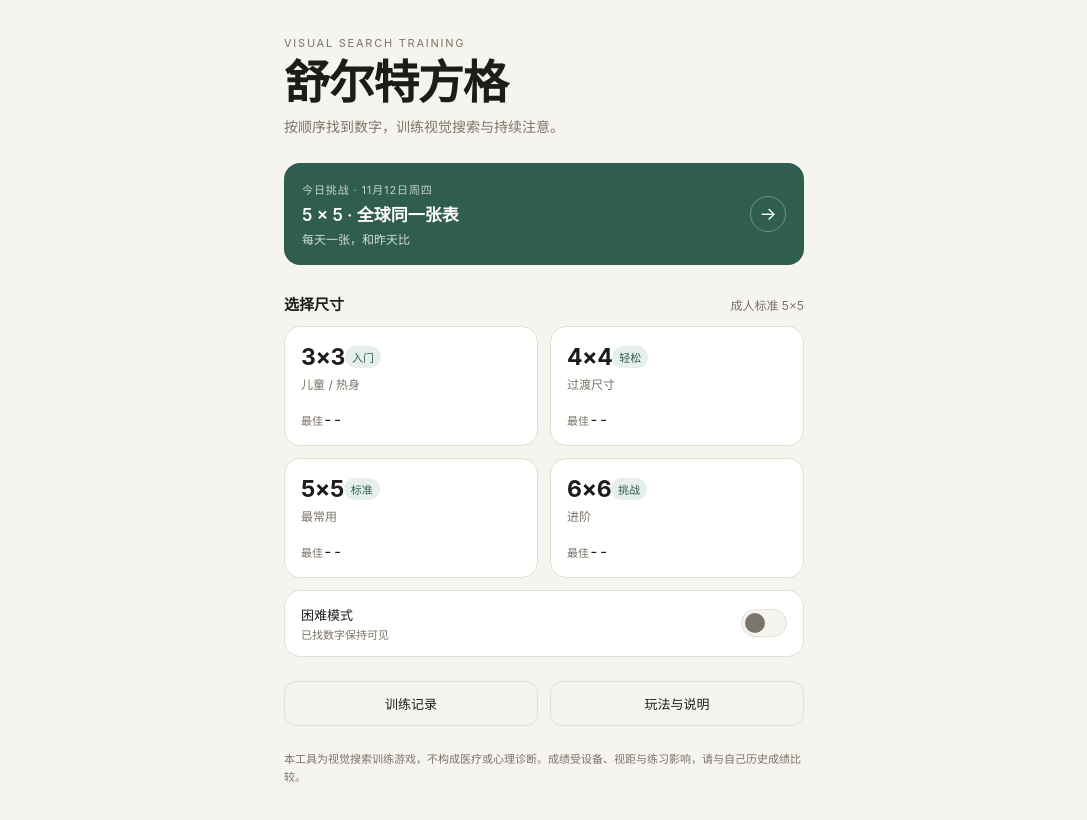
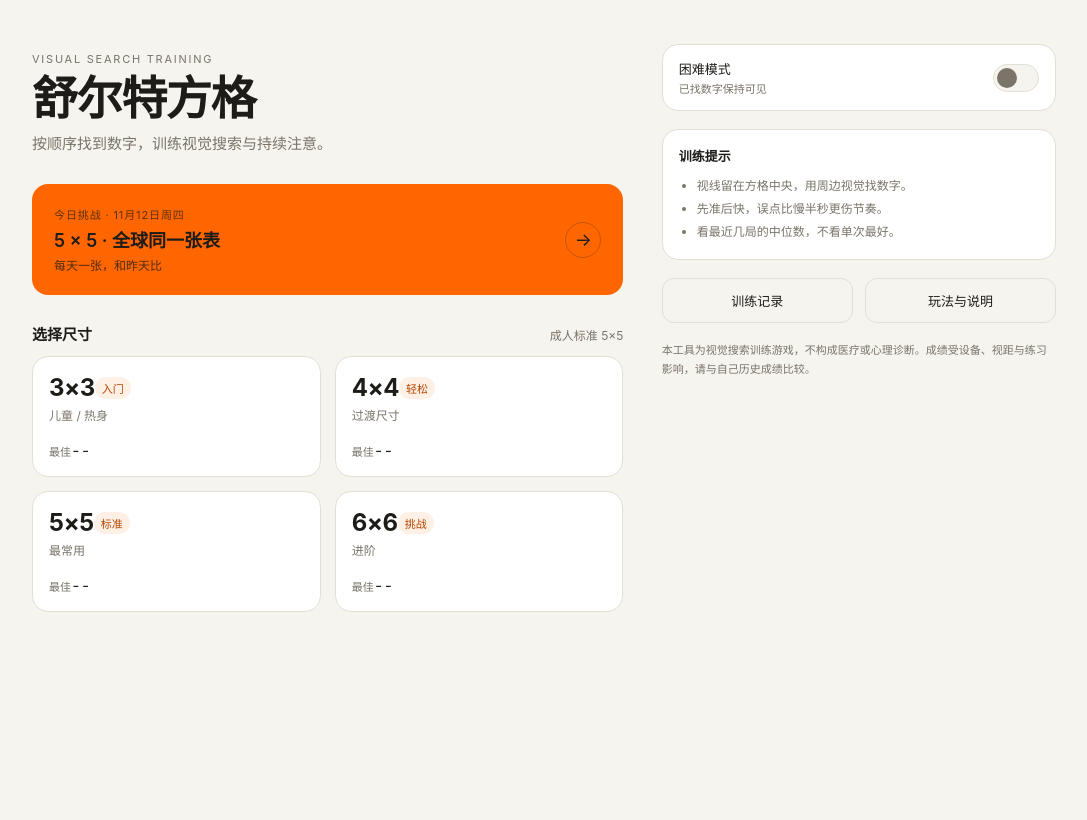
Before and after one commit to mack-peng/schulte-web, a Vue app: page / in a window 1280 px wide. Shown: the top 820 px of the page, without its empty margins (96-1183 px from the left). Built offline with nearby package versions, Linux system fonts and the light colour scheme.

Commit message:
feat(ui): apply orange theme and fluid responsive layout

```diff
--- a/src/components/GridBoard.vue
+++ b/src/components/GridBoard.vue
@@ -21,7 +21,7 @@ let observer: ResizeObserver | null = null
 
 const gap = computed(() => (props.size <= 4 ? 8 : 6))
 const cellPx = computed(() => {
-  const available = Math.min(boardWidth.value || 320, 480)
+  const available = Math.min(boardWidth.value || 320, 560)
   const inner = available - gap.value * (props.size - 1)
   return Math.max(28, Math.floor(inner / props.size))
 })
--- a/src/pages/HomeView.vue
+++ b/src/pages/HomeView.vue
@@ -62,7 +62,8 @@ function start(size: GridSize, mode: GameMode = 'free'): void {
 </script>
 
 <template>
-  <main class="page">
+  <main class="page home-page">
+    <div class="home-main">
     <header class="hero">
       <span class="eyebrow">VISUAL SEARCH TRAINING</span>
       <h1 class="title">舒尔特方格</h1>
@@ -78,6 +79,7 @@ function start(size: GridSize, mode: GameMode = 'free'): void {
       <span class="daily-badge" aria-hidden="true">→</span>
     </button>
 
+    <section class="modes-section">
     <div class="section-head">
       <h2 class="section-title">选择尺寸</h2>
       <span class="section-note">成人标准 5×5</span>
@@ -102,7 +104,10 @@ function start(size: GridSize, mode: GameMode = 'free'): void {
         </span>
       </button>
     </div>
+    </section>
+    </div>
 
+    <aside class="home-aside">
     <div class="settings-row card">
       <span>
         <span class="settings-label">困难模式</span>
@@ -120,6 +125,15 @@ function start(size: GridSize, mode: GameMode = 'free'): void {
       </button>
     </div>
 
+    <div class="tips card">
+      <span class="tips-title">训练提示</span>
+      <ul class="tips-list">
+        <li>视线留在方格中央，用周边视觉找数字。</li>
+        <li>先准后快，误点比慢半秒更伤节奏。</li>
+        <li>看最近几局的中位数，不看单次最好。</li>
+      </ul>
+    </div>
+
     <p v-if="!storageOk" class="storage-warning">当前浏览器无法使用本地存储，成绩不会被保存。</p>
 
     <div class="links">
@@ -130,6 +144,7 @@ function start(size: GridSize, mode: GameMode = 'free'): void {
     <p class="disclaimer">
       本工具为视觉搜索训练游戏，不构成医疗或心理诊断。成绩受设备、视距与练习影响，请与自己历史成绩比较。
     </p>
+    </aside>
 
     <div v-if="showHelp" class="overlay" @click.self="showHelp = false">
       <div class="overlay-card help-card">
--- a/src/pages/RecordsView.vue
+++ b/src/pages/RecordsView.vue
@@ -89,6 +89,7 @@ function clearRecords(): void {
       <button type="button" class="btn primary" @click="router.push('/')">去训练</button>
     </div>
 
+    <section class="history-panel">
       <h2 class="section-title history-title">最近训练</h2>
       <ul v-if="recent.length > 0" class="history">
         <li v-for="session in recent" :key="session.id" class="history-item">
@@ -101,5 +102,6 @@ function clearRecords(): void {
       <button v-if="recent.length > 0" type="button" class="btn clear" @click="clearRecords">
         清空记录
       </button>
+    </section>
   </main>
 </template>
--- a/src/styles/main.css
+++ b/src/styles/main.css
@@ -4,10 +4,12 @@
   --muted: #7a7469;
   --line: #e4dfd4;
   --card: #ffffff;
-  --accent: #2f5d50;
-  --accent-soft: #e7efea;
-  --danger: #c4552d;
-  --danger-soft: #f7e7e1;
+  --accent: #ff6600;
+  --accent-strong: #c94f00;
+  --accent-text: #b34700;
+  --accent-soft: #fff0e6;
+  --danger: #d92d20;
+  --danger-soft: #fdecea;
   --shadow: 0 18px 50px rgba(30, 28, 24, 0.16);
 }
 
@@ -45,16 +47,16 @@ ul {
 }
 
 :focus-visible {
-  outline: 2px solid var(--accent);
+  outline: 2px solid var(--accent-text);
   outline-offset: 2px;
 }
 
 .page {
   width: 100%;
-  max-width: 560px;
+  max-width: 1120px;
   min-height: 100dvh;
   margin: 0 auto;
-  padding: 28px 20px 44px;
+  padding: clamp(20px, 4vw, 44px) clamp(16px, 4vw, 48px) clamp(36px, 6vw, 64px);
 }
 
 .hero {
@@ -71,7 +73,7 @@ ul {
 
 .title {
   margin: 8px 0 10px;
-  font-size: clamp(34px, 9vw, 46px);
+  font-size: clamp(34px, 7vw, 46px);
   font-weight: 650;
   letter-spacing: -0.03em;
   line-height: 1.05;
@@ -79,7 +81,7 @@ ul {
 
 .subtitle {
   color: var(--muted);
-  font-size: 14px;
+  font-size: clamp(13px, 1.6vw, 15px);
   line-height: 1.6;
 }
 
@@ -96,10 +98,10 @@ ul {
   gap: 16px;
   width: 100%;
   margin: 24px 0 28px;
-  padding: 18px;
+  padding: clamp(16px, 2vw, 22px);
   border: none;
   background: var(--accent);
-  color: #fff;
+  color: var(--ink);
   text-align: left;
   cursor: pointer;
 }
@@ -117,7 +119,7 @@ ul {
 }
 
 .daily-title {
-  font-size: 17px;
+  font-size: clamp(16px, 1.8vw, 18px);
   font-weight: 620;
 }
 
@@ -132,7 +134,7 @@ ul {
   justify-content: center;
   width: 36px;
   height: 36px;
-  border: 1px solid rgba(255, 255, 255, 0.32);
+  border: 1px solid rgba(30, 28, 24, 0.25);
   border-radius: 50%;
   font-size: 18px;
 }
@@ -156,14 +158,14 @@ ul {
 
 .modes {
   display: grid;
-  grid-template-columns: 1fr 1fr;
-  gap: 12px;
+  grid-template-columns: repeat(2, minmax(0, 1fr));
+  gap: clamp(10px, 1.5vw, 14px);
 }
 
 .mode {
   display: flex;
   flex-direction: column;
-  padding: 16px;
+  padding: clamp(12px, 1.5vw, 16px);
   text-align: left;
   cursor: pointer;
   transition: border-color 0.15s ease, transform 0.15s ease;
@@ -180,7 +182,7 @@ ul {
 }
 
 .mode-size {
-  font-size: 23px;
+  font-size: clamp(21px, 2.4vw, 24px);
   font-weight: 650;
   letter-spacing: -0.02em;
 }
@@ -189,7 +191,7 @@ ul {
   padding: 3px 7px;
   border-radius: 999px;
   background: var(--accent-soft);
-  color: var(--accent);
+  color: var(--accent-text);
   font-size: 11px;
 }
 
@@ -261,12 +263,31 @@ ul {
 
 .switch.is-on {
   background: var(--accent-soft);
-  border-color: var(--accent);
+  border-color: var(--accent-text);
 }
 
 .switch.is-on .switch-knob {
   transform: translateX(18px);
-  background: var(--accent);
+  background: var(--accent-text);
+}
+
+.tips {
+  display: none;
+  padding: 16px;
+}
+
+.tips-title {
+  display: block;
+  font-size: 13px;
+  font-weight: 600;
+}
+
+.tips-list {
+  margin: 10px 0 0;
+  padding-left: 18px;
+  color: var(--muted);
+  font-size: 12px;
+  line-height: 1.9;
 }
 
 .storage-warning {
@@ -328,13 +349,13 @@ ul {
 .hud-value {
   display: block;
   margin-top: 2px;
-  font-size: 24px;
+  font-size: clamp(20px, 2.4vw, 26px);
   font-weight: 650;
   font-variant-numeric: tabular-nums;
 }
 
 .hud-value.target {
-  color: var(--accent);
+  color: var(--accent-text);
 }
 
 .board-wrap {
@@ -437,7 +458,7 @@ ul {
 .btn.primary {
   border-color: var(--accent);
   background: var(--accent);
-  color: #fff;
+  color: var(--ink);
 }
 
 .btn.ghost {
@@ -507,7 +528,7 @@ ul {
 .result-time {
   display: block;
   margin: 8px 0 4px;
-  font-size: 52px;
+  font-size: clamp(44px, 7vw, 56px);
   font-weight: 700;
   letter-spacing: -0.03em;
   font-variant-numeric: tabular-nums;
@@ -519,13 +540,13 @@ ul {
   padding: 4px 10px;
   border-radius: 999px;
   background: var(--accent-soft);
-  color: var(--accent);
+  color: var(--accent-text);
   font-size: 12px;
 }
 
 .result-best {
   margin-top: 8px;
-  color: var(--accent);
+  color: var(--accent-text);
   font-size: 12px;
   font-weight: 600;
 }
@@ -561,7 +582,7 @@ ul {
   padding: 6px;
   border: none;
   background: none;
-  color: var(--accent);
+  color: var(--accent-text);
   font-size: 12px;
   cursor: pointer;
 }
@@ -585,7 +606,7 @@ ul {
 
 .result-share {
   margin-top: 6px;
-  color: var(--accent);
+  color: var(--accent-text);
   font-size: 12px;
 }
 
@@ -653,7 +674,7 @@ ul {
 }
 
 .records-title {
-  font-size: 22px;
+  font-size: clamp(20px, 2.5vw, 22px);
   font-weight: 650;
   letter-spacing: -0.02em;
 }
@@ -677,7 +698,7 @@ ul {
 .best-time {
   display: block;
   margin-top: 4px;
-  font-size: 22px;
+  font-size: clamp(20px, 2.4vw, 22px);
   font-weight: 650;
   font-variant-numeric: tabular-nums;
 }
@@ -708,7 +729,7 @@ ul {
   display: flex;
   align-items: flex-end;
   gap: 6px;
-  height: 150px;
+  height: clamp(140px, 18vw, 180px);
   padding: 12px;
   border: 1px solid var(--line);
   border-radius: 14px;
@@ -795,25 +816,162 @@ ul {
   color: var(--danger);
 }
 
-@media (max-width: 360px) {
-  .page {
-    padding: 20px 14px 36px;
+.game-layout {
+  display: flex;
+  flex: 1;
+  flex-direction: column;
+}
+
+.game-panel {
+  display: contents;
+}
+
+.hud {
+  order: 1;
+}
+
+.game-board-area {
+  order: 2;
+  display: flex;
+  justify-content: center;
+}
+
+.tip {
+  order: 3;
+}
+
+.actions {
+  order: 4;
+}
+
+@media (min-width: 768px) {
+  .home-page {
+    display: grid;
+    grid-template-columns: minmax(0, 1.2fr) minmax(260px, 0.8fr);
+    gap: clamp(20px, 3vw, 40px);
+    align-content: start;
+    align-items: start;
+  }
+
+  .home-main,
+  .home-aside {
+    display: flex;
+    flex-direction: column;
+    gap: clamp(18px, 2.5vw, 28px);
+  }
+
+  .home-aside {
+    gap: clamp(14px, 2vw, 18px);
+    position: sticky;
+    top: clamp(20px, 4vw, 40px);
+  }
+
+  .tips {
+    display: block;
+  }
+
+  .home-main > *,
+  .home-aside > * {
+    margin-top: 0;
+    margin-bottom: 0;
+  }
+
+  .modes-section .section-head {
+    margin-bottom: 12px;
   }
 
   .modes {
-    gap: 8px;
+    grid-template-columns: repeat(2, minmax(0, 1fr));
   }
 
-  .mode {
-    padding: 12px;
+  .game-layout {
+    display: grid;
+    grid-template-columns: minmax(320px, 520px) minmax(240px, 1fr);
+    gap: clamp(24px, 4vw, 56px);
+    align-content: center;
+    align-items: start;
   }
 
-  .mode-size {
-    font-size: 20px;
+  .game-panel {
+    display: flex;
+    flex-direction: column;
+    gap: clamp(16px, 2.5vw, 28px);
+    grid-column: 2;
+    grid-row: 1;
   }
 
-  .hud-value {
-    font-size: 20px;
+  .game-board-area {
+    grid-column: 1;
+    grid-row: 1;
+  }
+
+  .game-panel .hud {
+    padding: 0;
+  }
+
+  .game-panel .tip {
+    margin: 0;
+    text-align: left;
+  }
+
+  .game-panel .actions {
+    margin: 0;
+    padding: 0;
+    flex-direction: column;
+  }
+
+  .game-panel .actions .btn {
+    flex: none;
+    width: 100%;
+  }
+
+  .records-page {
+    display: grid;
+    grid-template-columns: minmax(0, 1.1fr) minmax(280px, 0.9fr);
+    grid-template-areas:
+      "header header"
+      "best best"
+      "tabs tabs"
+      "trend history";
+    gap: clamp(16px, 2.5vw, 28px) clamp(20px, 3vw, 40px);
+    align-content: start;
+    align-items: start;
+  }
+
+  .records-head {
+    grid-area: header;
+    margin-bottom: 0;
+  }
+
+  .records-page > .storage-warning {
+    grid-column: 1 / -1;
+  }
+
+  .best-grid {
+    grid-area: best;
+    grid-template-columns: repeat(4, minmax(0, 1fr));
+  }
+
+  .tabs {
+    grid-area: tabs;
+    margin: 0;
+  }
+
+  .trend,
+  .records-page > .empty {
+    grid-area: trend;
+  }
+
+  .history-panel {
+    grid-area: history;
+  }
+
+  .history-panel .history-title {
+    margin-top: 0;
+  }
+
+  .history-panel .clear {
+    margin-top: 20px;
   }
 }
 
```
Also changed, not shown: src/pages/GameView.vue (+16 -10 lines), 1 other file (tests, documents, lock files or other folders). Lines whose indentation alone changed are shown as unchanged.
